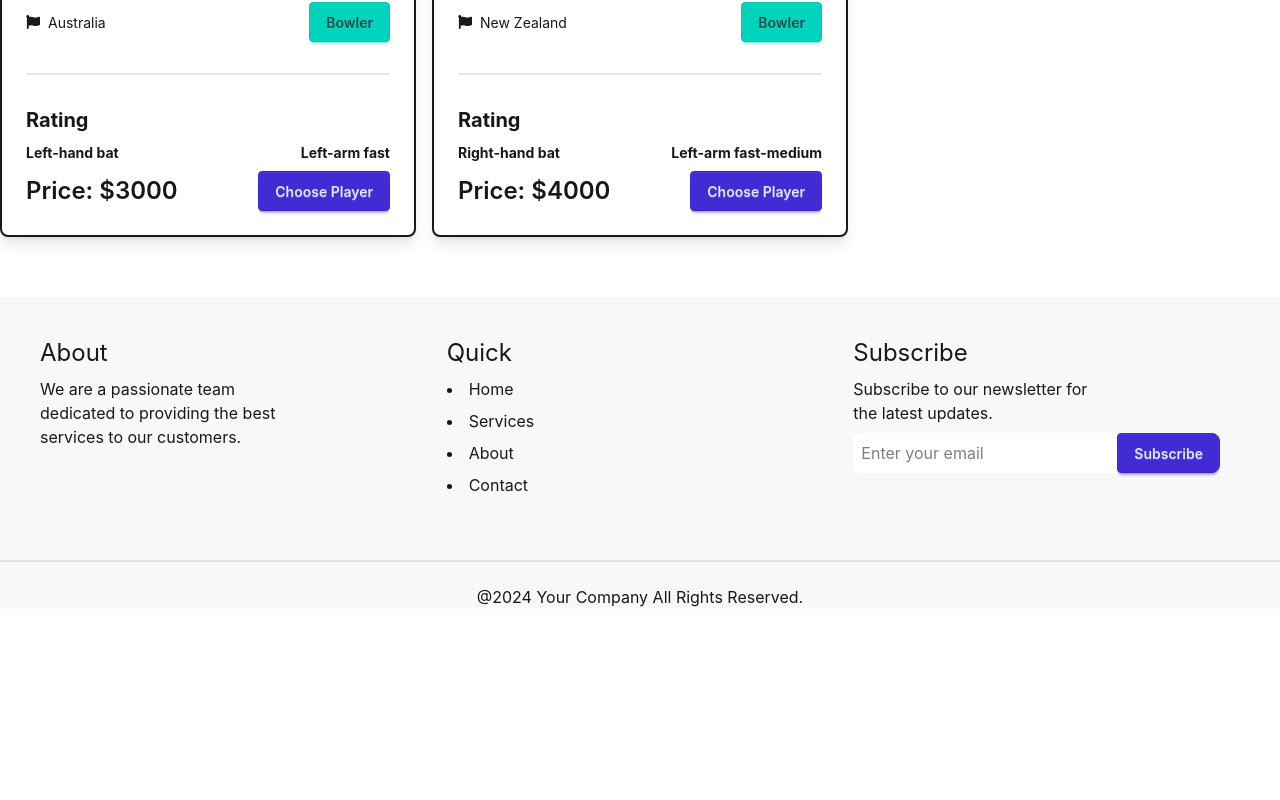
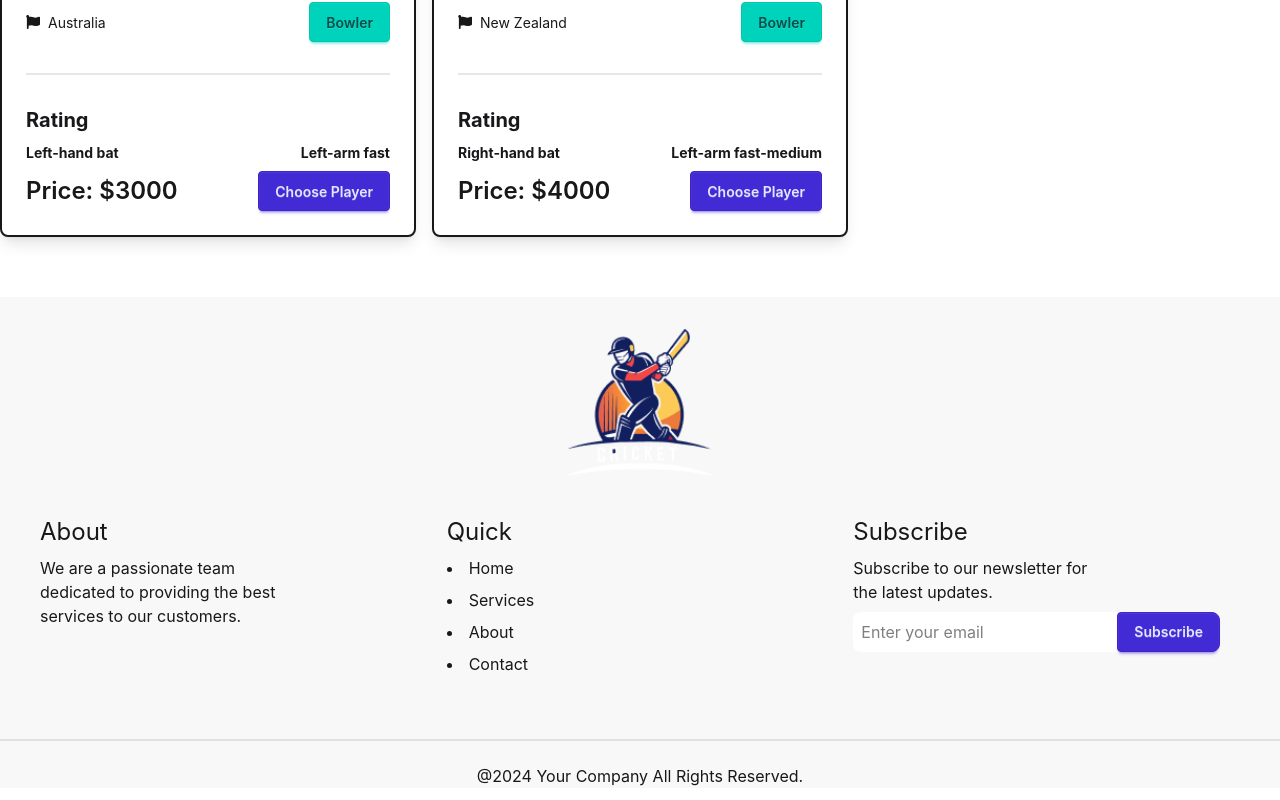
Before and after one commit to probillal/bpl-dream-11, a React (Vite) app: page / in a window 1280 px wide. Shown: the part 3495-4295 px from the top of the page. Before the commit the page ends 4116 px from the top, so only its background shows below. Built offline with nearby package versions, Linux system fonts and the light colour scheme.

Commit message:
footer logo added

```diff
--- a/src/Components/Footer/Footer.jsx
+++ b/src/Components/Footer/Footer.jsx
@@ -1,8 +1,14 @@
 import React from "react";
+import FooterImage from "../../assets/logo-footer.png";
 
 const Footer = () => {
   return (
     <div className="bg-base-200">
+      <img
+        className="w-[150px] mx-auto pt-8"
+        src={FooterImage}
+        alt="Footer image"
+      />
       <div className=" container mx-auto justify-center grid md:grid-cols-2 lg:grid-cols-3 gap-5 p-10 ">
         <div className="space-y-2">
           <h4 className="text-2xl">About</h4>
```
